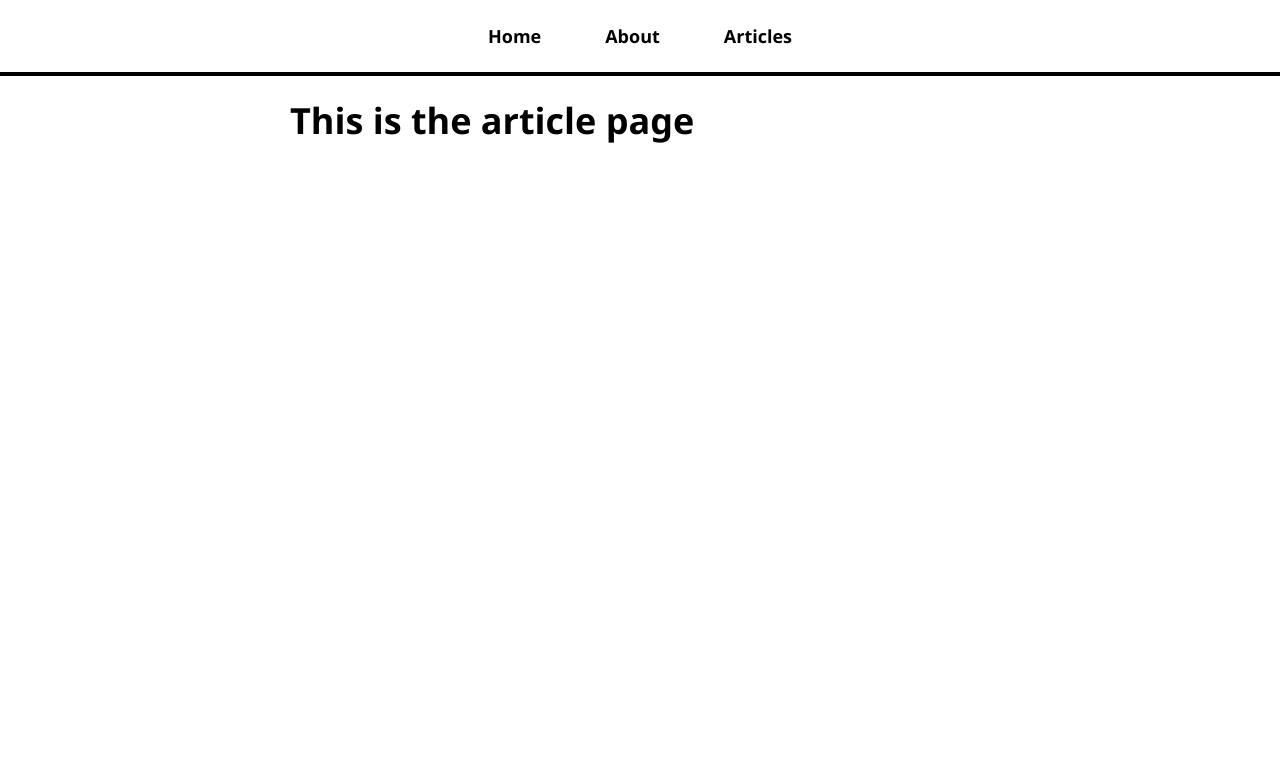
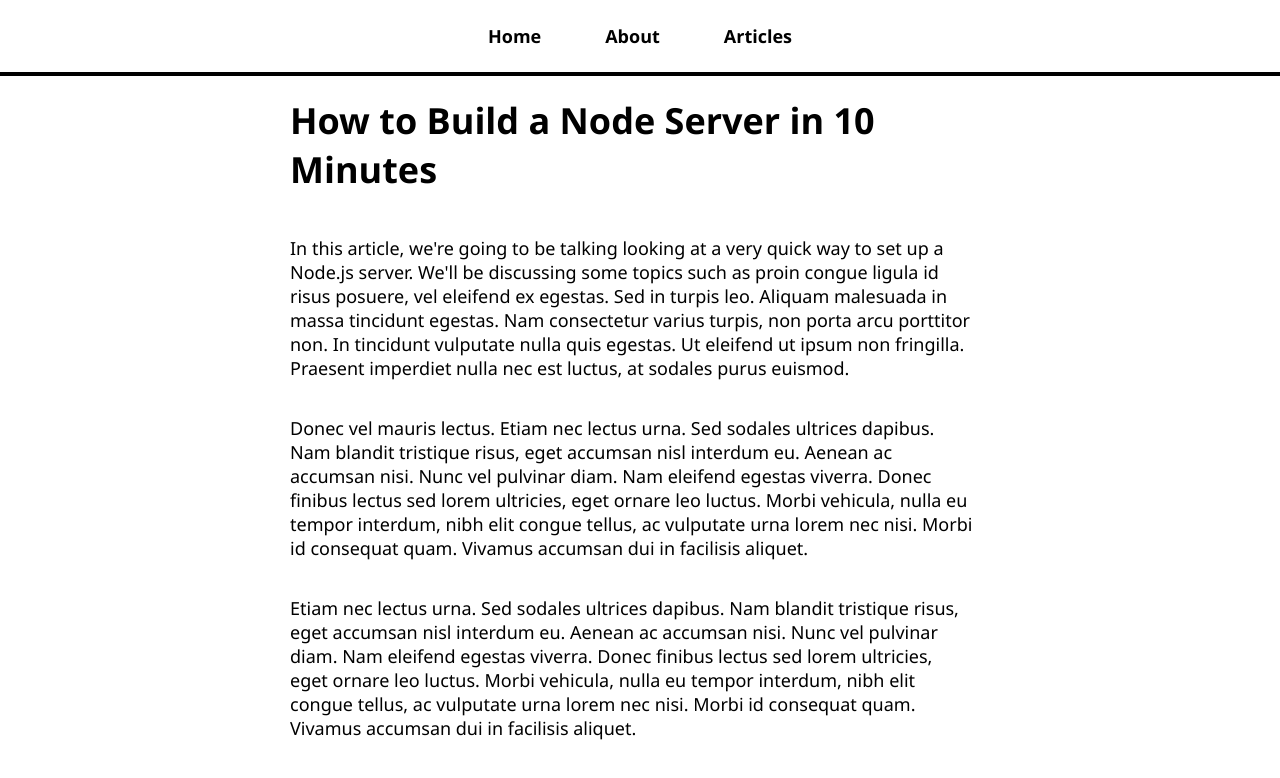
Before and after one commit to AidiRi/my-typewriter, a React (Create React App) app: page /articles/learn-node in a window 1280 px wide. Shown: the top 778 px of the page. Built offline with nearby package versions, Linux system fonts and the light colour scheme.

Commit message:
rendering article content in ArticlePage component

```diff
--- a/src/pages/ArticlePage.js
+++ b/src/pages/ArticlePage.js
@@ -1,7 +1,21 @@
 //Functional
+import { useParams } from 'react-router-dom';
+import articles from './article-content.js';
+
 const ArticlePage = () => {
+	const { articleId } = useParams();
+	// Destructuring of:
+	// 	const params = useParams();
+	// 	const articleId = params.articleId;
+	const article = articles.find(article => article.name === articleId);
+
 	return (
-			<h1>This is the article page</h1>
+		<>
+			<h1>{article.title}</h1>
+			{article.content.map(paragraph => (
+			<p>{paragraph}</p>
+			))}
+		</>
 		);
 }
 
```
